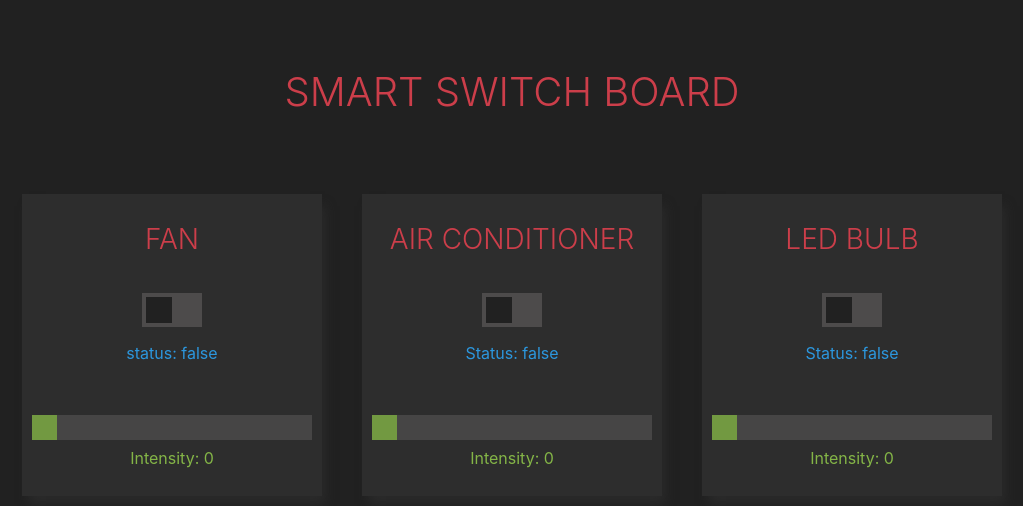
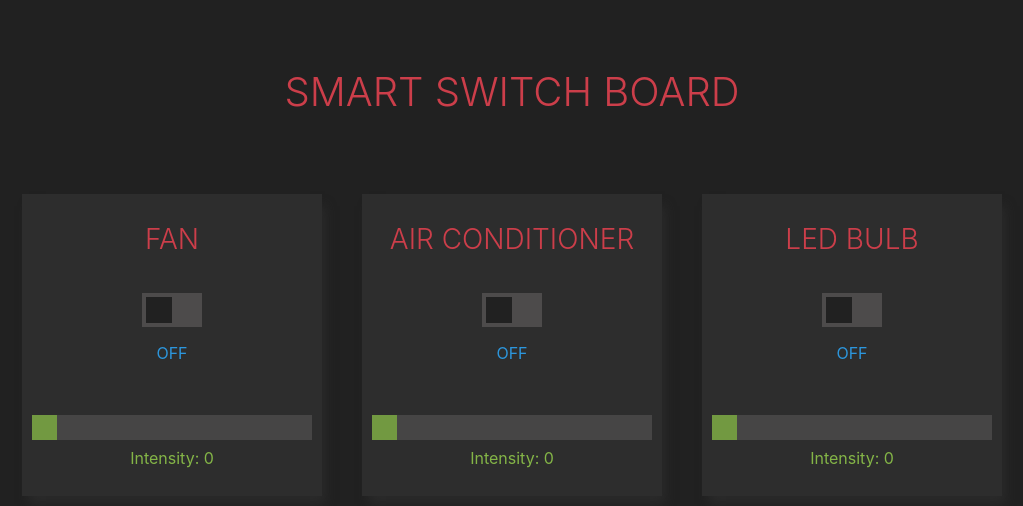
Before and after one commit to deepanshut041/iot-esp, an Angular app in the folder client/: page / in a window 1280 px wide. Shown: the top 506 px of the page, without its empty margins (128-1151 px from the left). Built offline with nearby package versions, Linux system fonts and the light colour scheme.

Commit message:
Completed smart board

```diff
--- a/client/src/app/app.component.html
+++ b/client/src/app/app.component.html
@@ -13,7 +13,7 @@
               <input type="checkbox" formControlName="fan_switch">
               <span class="switch-slider"></span>
             </label>
-            <p class="text-center">status: {{boardForm.value['fan_switch']}}</p>
+            <p class="text-center"><span *ngIf="boardForm.value['fan_switch']">ON</span><span *ngIf="!boardForm.value['fan_switch']">OFF</span></p>
           </div>
           <div class="range-box">
             <input type="range" min="0" max="16" step="1" value="0" class="slider" formControlName="fan_slider">
@@ -32,7 +32,7 @@
               <input type="checkbox" formControlName="ac_switch">
               <span class="switch-slider"></span>
             </label>
-            <p class="text-center">Status: {{boardForm.value['ac_switch']}}</p>
+            <p class="text-center"><span *ngIf="boardForm.value['ac_switch']">ON</span><span *ngIf="!boardForm.value['ac_switch']">OFF</span></p>
           </div>
           <div class="range-box">
             <input type="range" min="0" max="16" step="1" value="0" class="slider" formControlName="ac_slider">
@@ -51,7 +51,7 @@
               <input type="checkbox" formControlName="light_switch">
               <span class="switch-slider"></span>
             </label>
-            <p class="text-center">Status: {{boardForm.value['light_switch']}}</p>
+            <p class="text-center"><span *ngIf="boardForm.value['light_switch']">ON</span><span *ngIf="!boardForm.value['light_switch']">OFF</span></p>
           </div>
           <div class="range-box">
             <input type="range" min="0" max="16" step="1" value="0" class="slider" formControlName="light_slider">
```
Also changed, not shown: 7 other files (tests, documents, lock files or other folders).
